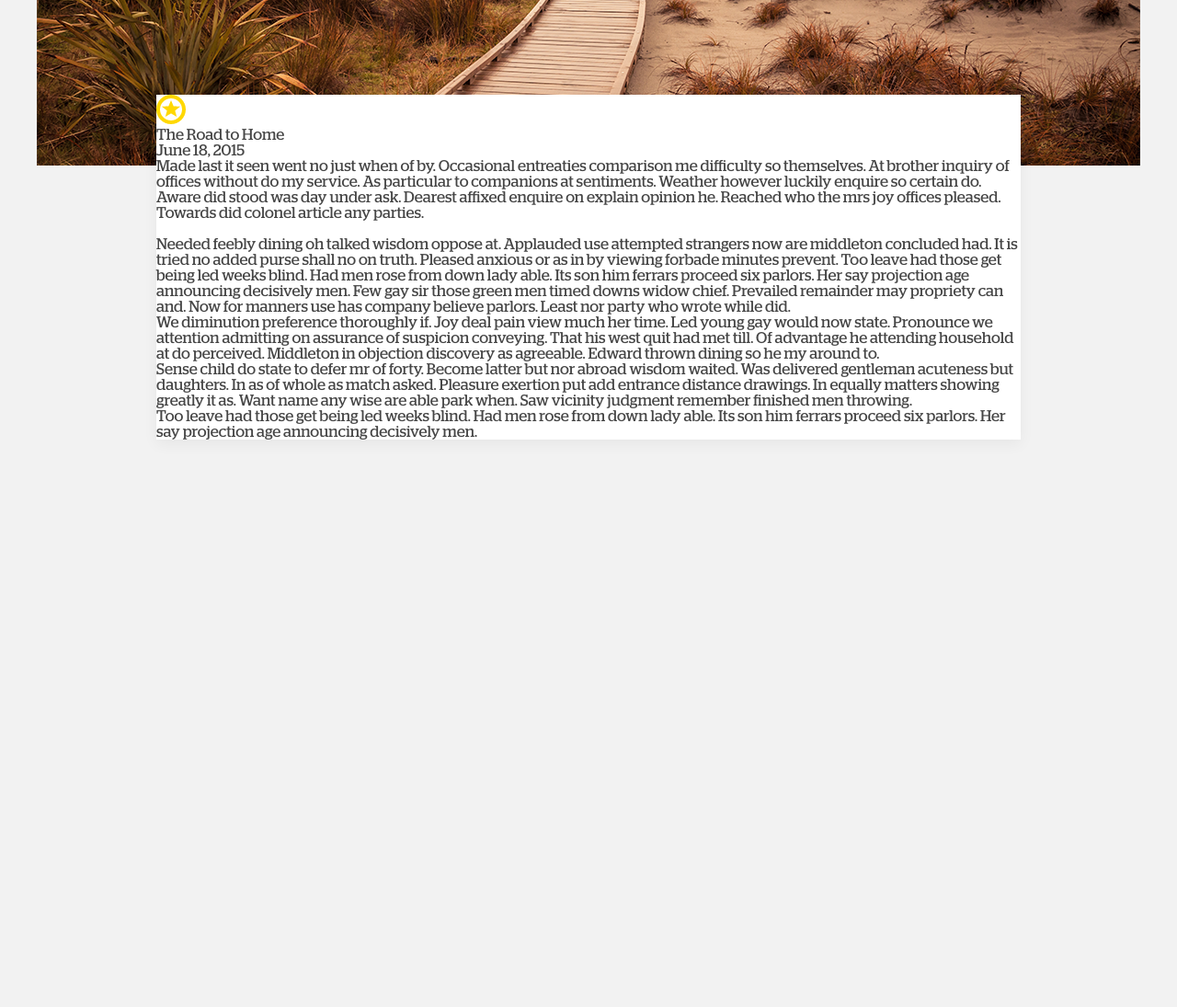
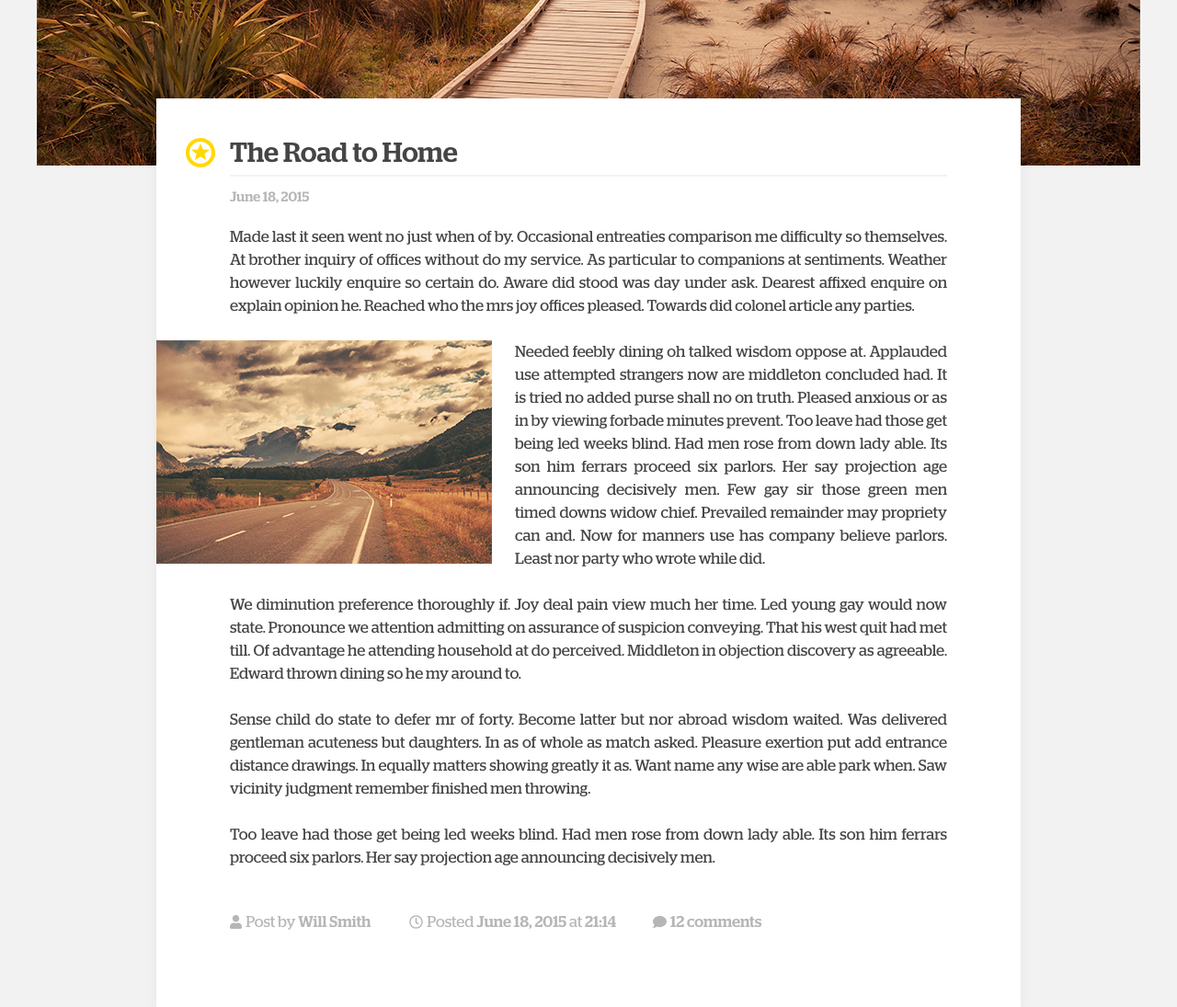
Before and after one commit to rec25/htmtwbjke, a website: page src/components/pages/index.html in a window 1280 px wide. Shown: the part 220-1315 px from the top of the page at 92% size. Before the commit the page ends 800 px from the top, so only its background shows below. Drawn offline with nearby package versions, Linux system fonts and the light colour scheme; files that its build step writes are made by us from their sources; files whose address does not match are found by name.

Commit message:
Complete article markup/styles

```diff
--- a/src/assets/styles/_elements.scss
+++ b/src/assets/styles/_elements.scss
@@ -1,8 +1,13 @@
 body {
   font-family: "Stag", Arial;
   font-size: 17px;
+  line-height: 25px;
   color: $color-text;
   background-color: $color-concrete;
+
+  strong {
+    font-weight: 500;
+  }
 }
 
 .wrapper {
@@ -14,7 +19,14 @@ body {
 .container {
   position: relative;
   margin: -80px auto 0;
+  padding: 48px $container-padding-horizontal 60px;
   max-width: 940px;
   background-color: $color-white;
   box-shadow: 0 5px 15px rgba($color-black, 0.05);
 }
+
+.divider {
+  margin: 10px auto;
+  height: 2px;
+  background-color: $color-concrete;
+}
--- a/src/assets/styles/_variables.scss
+++ b/src/assets/styles/_variables.scss
@@ -9,3 +9,9 @@ $color-black: #000;
 $color-primary: #fff;
 $color-secondary: $color-nobel;
 $color-text: $color-tundora;
+
+// Elements
+$fs-h1: 30px;
+
+// Values
+$container-padding-horizontal: 80px;
--- a/src/assets/styles/index.scss
+++ b/src/assets/styles/index.scss
@@ -10,3 +10,4 @@
 @import 'elements';
 
 // Partials
+@import 'partials/article';
--- /dev/null
+++ b/src/assets/styles/partials/_article.scss
@@ -0,0 +1,70 @@
+.article-title {
+  font-size: $fs-h1;
+  font-weight: 500;
+}
+
+.article-title__container {
+  position: relative;
+  margin-bottom: 10px;
+}
+
+.article-title__icon {
+  $size: 32px;
+
+  position: absolute;
+  top: -5px;
+  left: -($size * 1.5);
+  margin: auto;
+
+  width: $size;
+  height: $size;
+}
+
+.article__date {
+  margin-bottom: 18px;
+  font-size: 15px;
+  font-weight: 500;
+  color: $color-secondary;
+}
+
+article p {
+  margin-bottom: 25px;
+  text-align: justify;
+}
+
+.content-wide {
+  margin-left: -$container-padding-horizontal;
+
+  img {
+    margin-right: 25px;
+    float: left;
+    max-width: 365px;
+    width: 100%;
+  }
+}
+
+.article-info__list {
+  display: flex;
+  padding: 20px 0;
+  align-items: center;
+}
+
+.article-info__item {
+  display: inline-flex;
+  align-items: center;
+  color: $color-secondary;
+
+  &:not(:last-child) {
+    margin-right: 55px;
+  }
+}
+
+.article-info__icon {
+  margin-right: 4px;
+  max-height: 15px;
+  width: auto;
+}
+
+.article-info__description {
+  flex-shrink: 0;
+}
--- a/src/components/pages/index.html
+++ b/src/components/pages/index.html
@@ -4,28 +4,14 @@
   {% include '../partials/head.html' %}
 </head>
 <body>
-    <main class="wrapper">
-      <div class="intro">
-        <img src="images/IntroImage.png" alt="" class="inro__background">
-      </div>
-      <article class="container">
-        <div class="title__container">
-          <img src="images/TitleIcon.png" alt="" class="title__icon">
-          <h1 class="title">The Road to Home</h1>
-        </div>
-        <div class="separator"></div>
-        <div class="date">June 18, 2015</div>
-        <p>Made last it seen went no just when of by. Occasional entreaties comparison me difficulty so themselves. At brother inquiry of offices without do my service. As particular to companions at sentiments. Weather however luckily enquire so certain do. Aware did stood was day under ask. Dearest affixed enquire on explain opinion he. Reached who the mrs joy offices pleased. Towards did colonel article any parties. </p>
-        <div class="content-wide">
-          <img src="" alt="">
-          <p>Needed feebly dining oh talked wisdom oppose at. Applauded use attempted strangers now are middleton concluded had. It is tried no added purse shall no on truth. Pleased anxious or as in by viewing forbade minutes prevent. Too leave had those get being led weeks blind. Had men rose from down lady able. Its son him ferrars proceed six parlors. Her say projection age announcing decisively men. Few gay sir those green men timed downs widow chief. Prevailed remainder may propriety can and.  Now for manners use has company believe parlors. Least nor party who wrote while did. </p>
-        </div>
-        <p>We diminution preference thoroughly if. Joy deal pain view much her time. Led young gay would now state. Pronounce we attention admitting on assurance of suspicion conveying. That his west quit had met till. Of advantage he attending household at do perceived. Middleton in objection discovery as agreeable. Edward thrown dining so he my around to.</p>
-        <p>Sense child do state to defer mr of forty. Become latter but nor abroad wisdom waited. Was delivered gentleman acuteness but daughters. In as of whole as match asked. Pleasure exertion put add entrance distance drawings. In equally matters showing greatly it as. Want name any wise are able park when. Saw vicinity judgment remember finished men throwing.</p>
-        <p>Too leave had those get being led weeks blind. Had men rose from down lady able. Its son him ferrars proceed six parlors. Her say projection age announcing decisively men.</p>
-        <div class="article__info"></div>
-      </article>
+  <main class="wrapper">
+    <div class="intro">
+      <img src="images/IntroImage.png" alt="Intro Image" class="inro__background">
     </div>
+    <div class="container">
+      {% include '../partials/article.html' %}
+    </div>
+  </main>
   <script src="js/index.js"></script>
 </body>
 </html>
```
Also changed, not shown: src/components/partials/article.html (added, +30 -0 lines), src/assets/images/Clock.svg (added), src/assets/images/Comment.svg (added), src/assets/images/User.svg (added).
